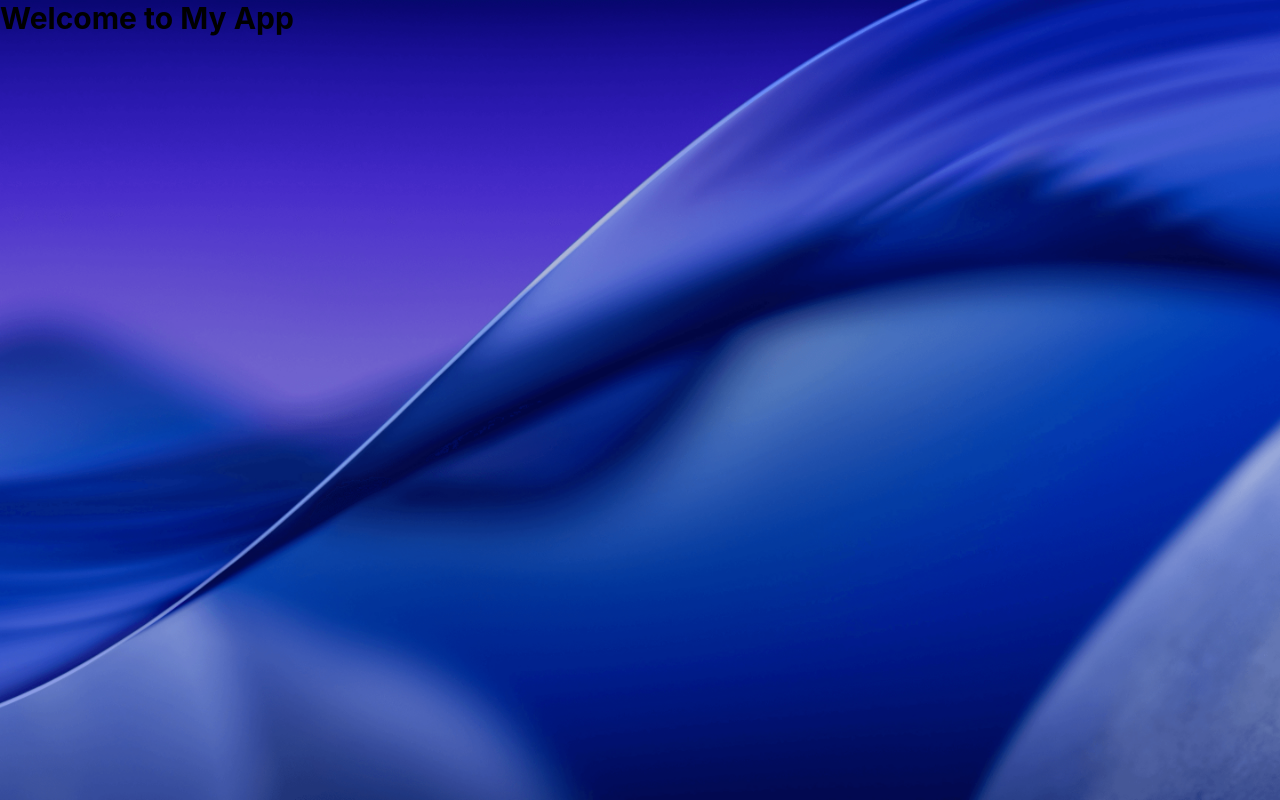
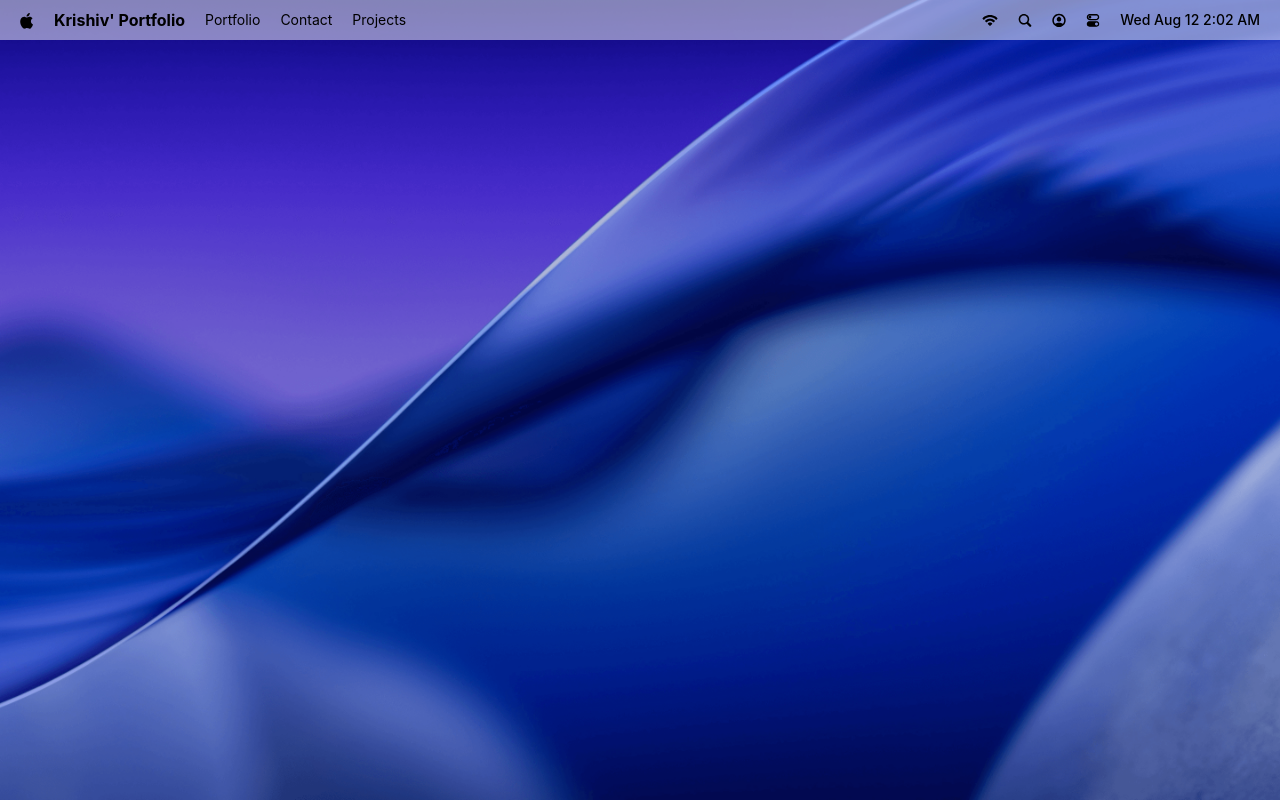
Before and after one commit to krishiv8190/krishiv_portfolio, a React (Vite) app: page / in a window 1280 px wide. Built offline with nearby package versions, Linux system fonts and the light colour scheme; a web font is replaced by a local one.

Commit message:
Implement Navbar functionality

```diff
--- a/package.json
+++ b/package.json
@@ -11,6 +11,7 @@
   },
   "dependencies": {
     "@tailwindcss/vite": "^4.3.3",
+    "dayjs": "^1.11.21",
     "react": "^19.2.8",
     "react-dom": "^19.2.8",
     "tailwindcss": "^4.3.3"
--- a/src/App.jsx
+++ b/src/App.jsx
@@ -1,10 +1,11 @@
+import Navbar from "#components/Navbar";
 import React from "react";
 
 const App = () => {
   return (
-    <div>
-      <h1 className="text-3xl font-bold">Welcome to My App</h1>
-    </div>
+    <main>
+      <Navbar />
+    </main>
   );
 };
 
--- /dev/null
+++ b/src/components/Navbar.jsx
@@ -0,0 +1,36 @@
+import dayjs from "dayjs";
+import React from "react";
+
+import { navIcons, navLinks } from "#constants";
+
+const Navbar = () => {
+  return (
+    <nav>
+      <div>
+        <img src="/images/logo.svg" alt="Logo" />
+        <p className="font-bold">Krishiv' Portfolio</p>
+
+        <ul>
+          {navLinks.map(({ id, name }) => (
+            <li key={id}>
+              <p>{name}</p>
+            </li>
+          ))}
+        </ul>
+      </div>
+      <div>
+        <ul>
+          {navIcons.map(({ id, img }) => (
+            <li key={id}>
+              <img src={img} className="icon-hover" alt={`Icon ${id}`} />
+            </li>
+          ))}
+        </ul>
+
+        <time>{dayjs().format("ddd MMM D h:mm A")}</time>
+      </div>
+    </nav>
+  );
+};
+
+export default Navbar;
--- /dev/null
+++ b/src/constants/index.js
@@ -0,0 +1,34 @@
+const navLinks = [
+  {
+    id: 1,
+    name: "Portfolio",
+  },
+  {
+    id: 2,
+    name: "Contact",
+  },
+  {
+    id: 3,
+    name: "Projects",
+  },
+];
+
+const navIcons = [
+  {
+    id: 1,
+    img: "/icons/wifi.svg",
+  },
+  {
+    id: 2,
+    img: "/icons/search.svg",
+  },
+  {
+    id: 3,
+    img: "/icons/user.svg",
+  },
+  {
+    id: 4,
+    img: "/icons/mode.svg",
+  },
+];
+export { navLinks, navIcons };
--- a/vite.config.js
+++ b/vite.config.js
@@ -9,15 +9,18 @@ export default defineConfig({
     alias: {
       "#components": resolve(
         dirname(fileURLToPath(import.meta.url)),
-        "components",
+        "src/components",
       ),
       "#constants": resolve(
         dirname(fileURLToPath(import.meta.url)),
-        "constants",
+        "src/constants",
       ),
-      "#store": resolve(dirname(fileURLToPath(import.meta.url)), "store"),
-      "#hoc": resolve(dirname(fileURLToPath(import.meta.url)), "hoc"),
-      "#windows": resolve(dirname(fileURLToPath(import.meta.url)), "windows"),
+      "#store": resolve(dirname(fileURLToPath(import.meta.url)), "src/store"),
+      "#hoc": resolve(dirname(fileURLToPath(import.meta.url)), "src/hoc"),
+      "#windows": resolve(
+        dirname(fileURLToPath(import.meta.url)),
+        "src/windows",
+      ),
     },
   },
 });
```
Also changed, not shown: 2 other files (tests, documents, lock files or other folders).
